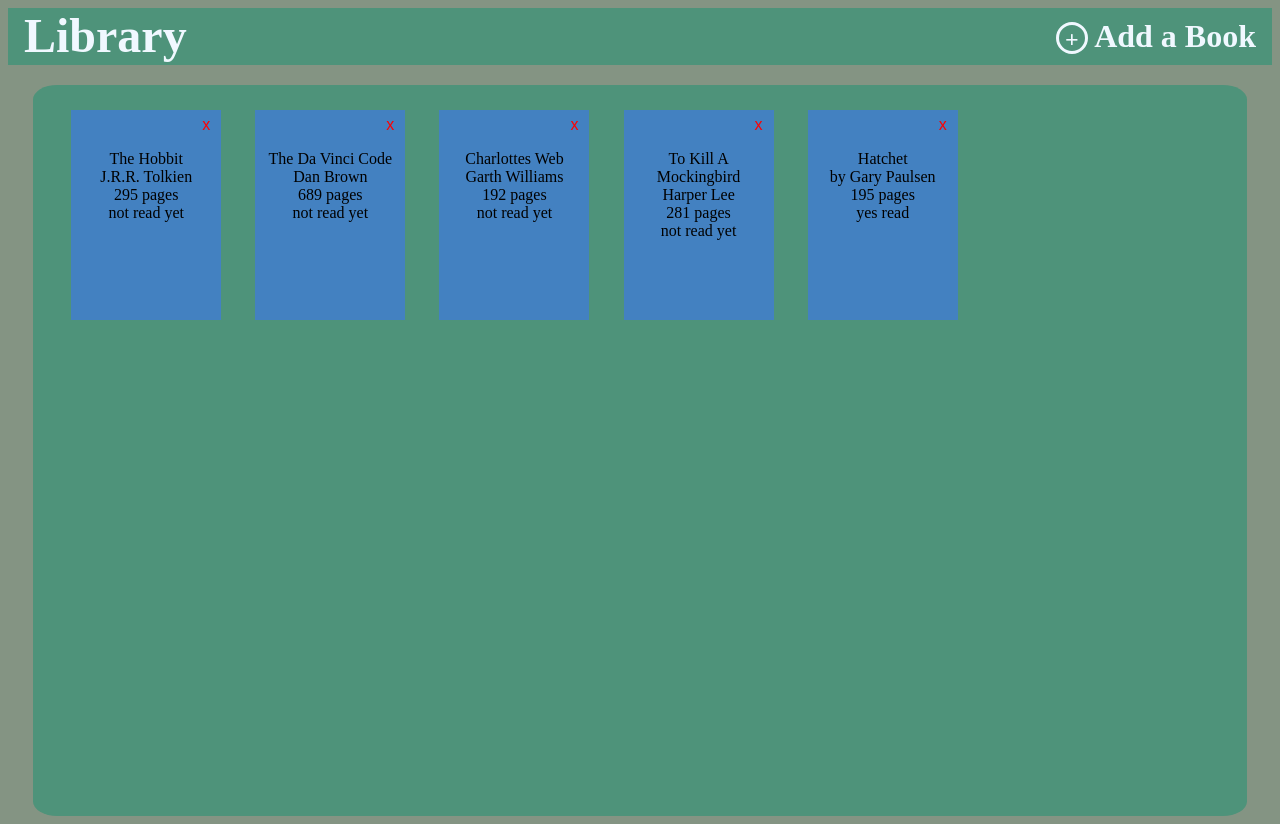
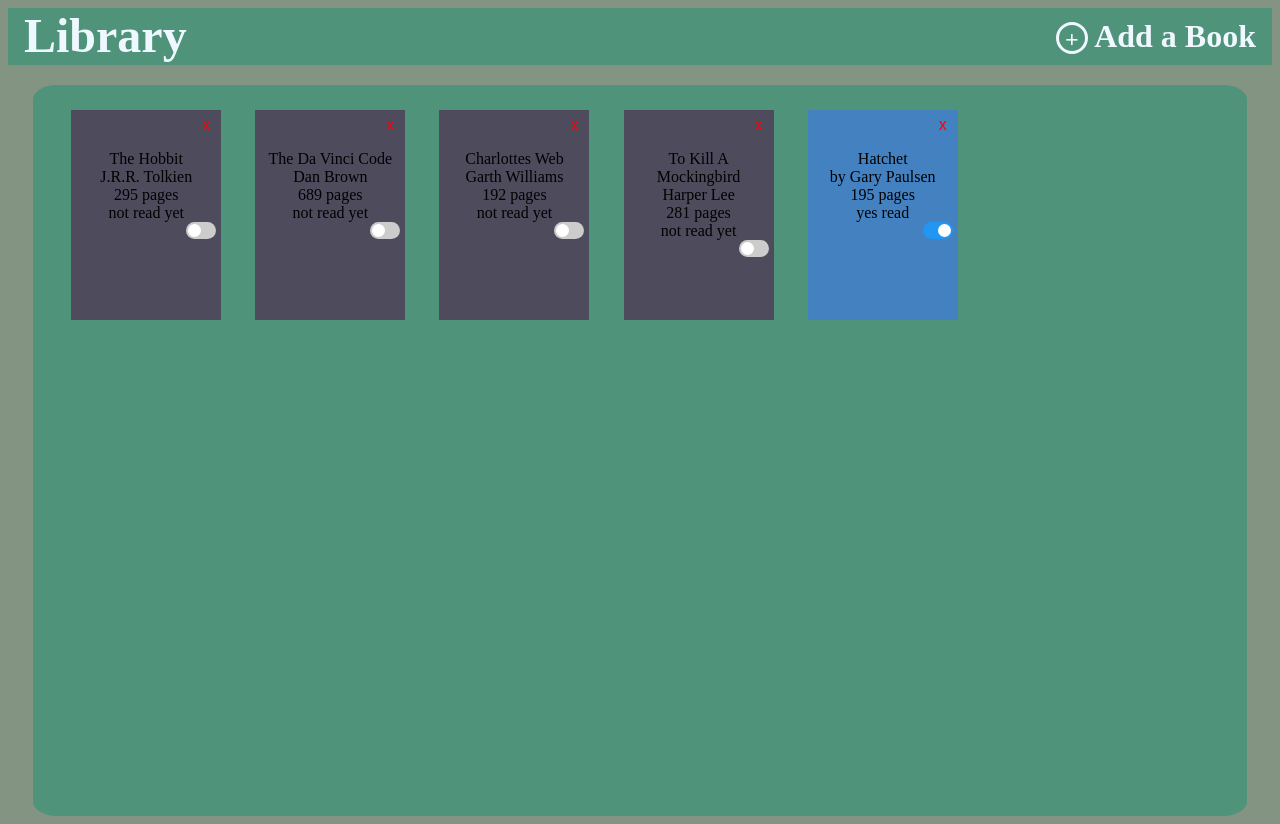
Before and after one commit to timjacksonm/Library, a plain HTML site: page index.html in a window 1280 px wide. Drawn offline with Linux system fonts and the light colour scheme.

Commit message:
added slider for yes read / not read yet option. it also updates myLibrary array. added removeBook function + button

```diff
--- a/script.js
+++ b/script.js
@@ -37,14 +37,49 @@
       let createReadQ = createBox.appendChild(document.createElement('li'));
       createReadQ.textContent = myLibrary[i].read;
 
+      let createSwitch = createBox.appendChild(document.createElement('label'));
+      createSwitch.setAttribute('class', 'switch');
+      let createCheckbox = createSwitch.appendChild(document.createElement('input'));
+      createCheckbox.setAttribute('type', 'checkbox');
+      createCheckbox.setAttribute('id', ('input'+i));
+      createCheckbox.setAttribute('onclick', 'changeReadStatus(event)')
+
+    if (myLibrary[i].read == ' yes read') {
+          createCheckbox.checked = true;
+          createBox.style.backgroundColor = '#4381c1';
+      }else {
+        createCheckbox.checked = false;
+        createBox.style.backgroundColor = '#4e4b5c';
+      }
+
+      let createSlider = createSwitch.appendChild(document.createElement('span'));
+      createSlider.setAttribute('class', 'slider');
+
       createBox;
       createDiv;
       createTitle;
       createAuthor;
       createPages;
       createReadQ;
+      createSwitch;
+      createCheckbox;
+      createSlider;
     }
 };
+function changeReadStatus(event) {
+    let selectElementParent = document.getElementById(event.target.id).parentElement.parentElement;
+    let num = selectElementParent.children[0].id;
+
+    if (document.getElementById(event.target.id).checked) {
+        selectElementParent.style.backgroundColor = '#4381c1';
+        selectElementParent.children[4].textContent = ' yes read';
+        myLibrary[num].read = " yes read";
+    } else {
+        selectElementParent.style.backgroundColor = '#4e4B5c';
+        selectElementParent.children[4].textContent = ' not read yet';
+        myLibrary[num].read = " not read yet";
+    }
+}
 function removeBook(event) {
     let result = confirm('Are you sure you want to delete this book?');
 
--- a/styles.css
+++ b/styles.css
@@ -39,7 +39,6 @@
   width: 140px;
   height: 200px;
   padding: 5px 5px 5px 5px;
-  background-color: #4381c1; /* #4381c1 not read #4e4b5c read */
   display: flex;
   flex-direction: column;
   text-align: center;
@@ -93,7 +92,64 @@
   border: none;
   color: red;
   font-size: 2vh;
+  cursor: pointer;
 }
 .bookTitle {
   padding: 15px 0px 0px 0px;
 }
+/* The switch - the box around the slider */
+.switch {
+  position: relative;
+  display: inline-block;
+  width: 30px;
+  height: 17px;
+  align-self: flex-end;
+}
+
+/* Hide default HTML checkbox */
+.switch input {
+  opacity: 0;
+  width: 0;
+  height: 0;
+}
+
+/* The slider */
+.slider {
+  position: absolute;
+  cursor: pointer;
+  top: 0;
+  left: 0;
+  right: 0;
+  bottom: 0;
+  background-color: #ccc;
+  -webkit-transition: 0.4s;
+  transition: 0.4s;
+  border-radius: 17px;
+}
+
+.slider:before {
+  position: absolute;
+  content: "";
+  height: 13px;
+  width: 13px;
+  left: 2px;
+  bottom: 2px;
+  background-color: white;
+  -webkit-transition: 0.4s;
+  transition: 0.4s;
+  border-radius: 50%;
+}
+
+input:checked + .slider {
+  background-color: #2196f3;
+}
+
+input:focus + .slider {
+  box-shadow: 0 0 1px #2196f3;
+}
+
+input:checked + .slider:before {
+  -webkit-transform: translateX(13px);
+  -ms-transform: translateX(13px);
+  transform: translateX(13px);
+}
```
